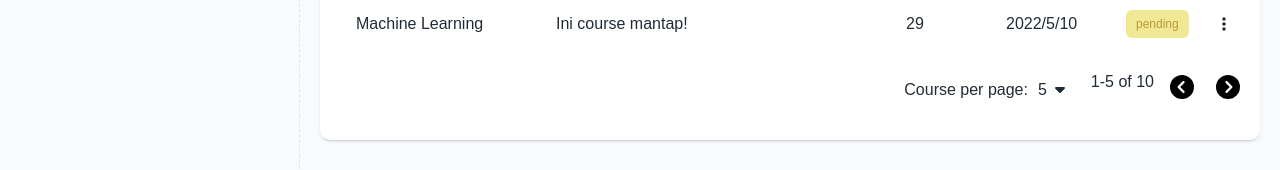
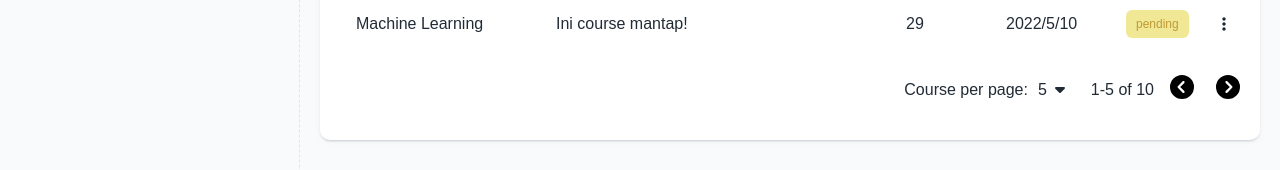
Before and after one commit to Rhtymn/seagram-app, a React (Create React App) app: page /instructor/dashboard in a window 1280 px wide. Shown: the part 497-667 px from the top of the page. Built offline with nearby package versions, Linux system fonts and the light colour scheme.

Commit message:
Fixing navigation bug on student dashboard

```diff
--- a/src/UI/CourseListContainer/CourseListContainer.js
+++ b/src/UI/CourseListContainer/CourseListContainer.js
@@ -22,7 +22,7 @@ const CourseListContainer = (props) => {
         </ul>
         <div className={`${styles.courseList_actions}`}>
           {props.children[2]}
-          <div className={`${styles.page}`}>{`${props.minIdx+1}-${props.maxIdx} of ${props.totalCourse}`}</div>
+          <div className={`${styles.page}`}>{props.pageInformation}</div>
           <Pagination onNextPage={props.nextPageHandler} onPrevPage={props.prevPageHandler}/>
         </div>
     </div>
--- a/src/layout/InstructorDashboard/InstructorDashboard.js
+++ b/src/layout/InstructorDashboard/InstructorDashboard.js
@@ -1,4 +1,4 @@
-import React from 'react';
+import React, {useState} from 'react';
 import styles from './InstructorDashboard.module.css';
 import ContentContainer from '../../UI/ContentContainer/ContentContainer';
 import { useSelector, useDispatch } from 'react-redux/es/exports';
@@ -141,6 +141,7 @@ const InstructorDashboard = () => {
         </Options>
     </SelectContainer>
 
+    const pageInformation = `${minIdx+1}-${coursePerPage > totalShowedCourse ? totalShowedCourse : coursePerPage} of ${courseProgram.length}`
     const Content = <ContentContainer>
         <div className={`${styles.courseProgram_container}`}>
             <h1>Course Program</h1>
@@ -150,7 +151,7 @@ const InstructorDashboard = () => {
             {Tabel}
             <div className={`${styles.actions}`}>
                 {coursePerPageSelector}
-                <span>{`${minIdx+1}-${maxIdx} of ${courseProgram.length}`}</span>
+                <div className={`${styles.page}`}>{pageInformation}</div>
                 <Pagination onPrevPage={prevPageHandler} onNextPage={nextPageHandler}/>
             </div>
         </div>
--- a/src/layout/StudentCourse/StudentCourse.js
+++ b/src/layout/StudentCourse/StudentCourse.js
@@ -66,14 +66,13 @@ const StudentCourse = () => {
     dispatch(verifiedCourseActions.prevPage());
   }
   // END OF PAGINATION
+  const pageInformation = `${minIdx+1}-${coursePerPage > totalCourse ? totalCourse : coursePerPage} of ${totalCourse}`
 
   const verifiedCourseList = sortedVerifiedCourse.slice(minIdx,maxIdx).map((course) => <VerifiedCourse key={course.id} {...course}/>)
   const ctx = {
     nextPageHandler,
     prevPageHandler,
-    minIdx,
-    maxIdx,
-    totalCourse
+    pageInformation,
   };
 
   const Content = <ContentContainer>
--- a/src/layout/StudentDashboard/StudentDashboard.js
+++ b/src/layout/StudentDashboard/StudentDashboard.js
@@ -52,7 +52,7 @@ const StudentDashboard = () => {
 
   // PAGINATION
   const coursePerPage = useSelector((state)=>state.enrolledCourse.selectedRowNumber);
-  const isShowCPPOptions = useSelector((state)=>state.enrolledCourse.isShowCPPOptions);
+  const isShowCPPOptions = useSelector((state)=>state.enrolledCourse.isShowRowOption);
   const currentPage = useSelector((state)=>state.enrolledCourse.currentPage);
   const clickedCPPSelectorHandler = () => {
     dispatch(enrolledCourseActions.toggleRowOption());
@@ -74,13 +74,12 @@ const StudentDashboard = () => {
     dispatch(enrolledCourseActions.prevPage());
   }
   const enrolledCourseList = sortedEnrolledCourse.slice(minIdx, maxIdx).map((course) => <EnrolledCourse key={course.id} {...course}/>)
+  const pageInformation = `${minIdx+1}-${coursePerPage > totalCourse ? totalCourse : coursePerPage} of ${totalCourse}`
 
   const ctx = {
     nextPageHandler,
     prevPageHandler,
-    minIdx,
-    maxIdx,
-    totalCourse,
+    pageInformation,
   };
 
   const Content = <ContentContainer>
```
